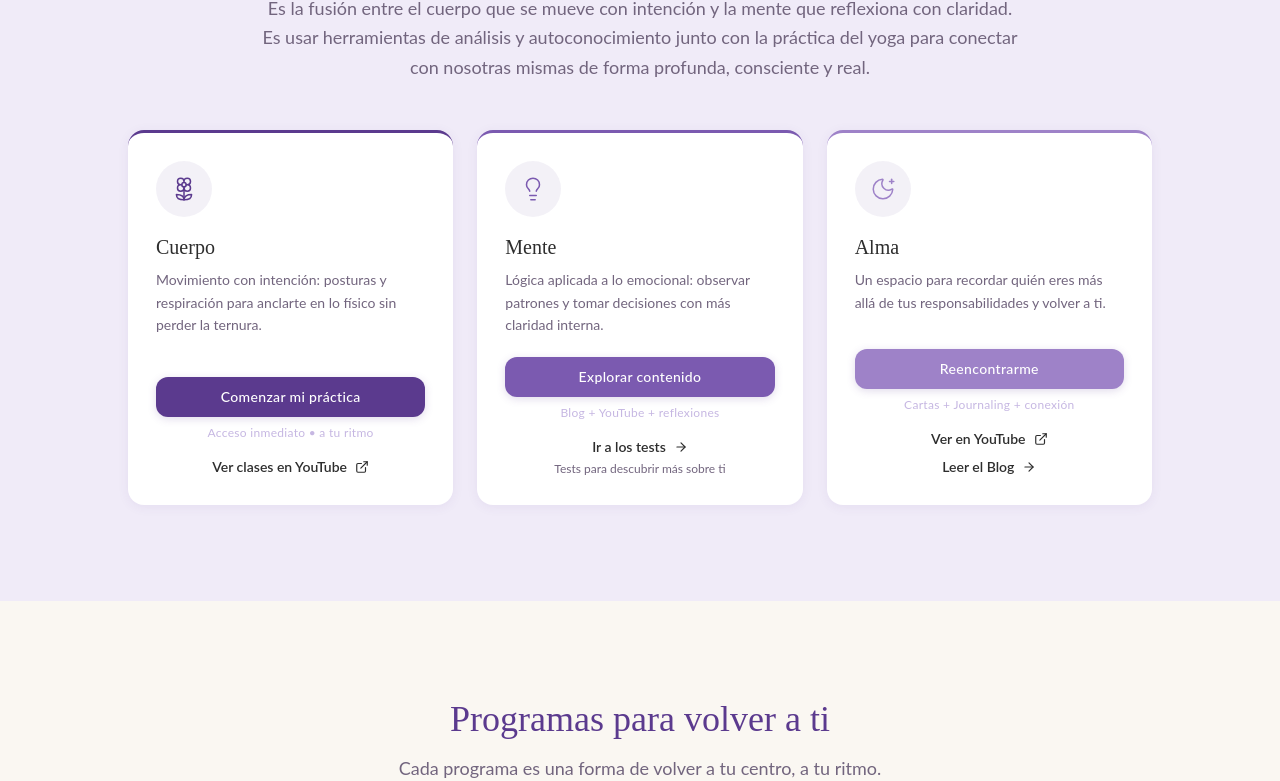
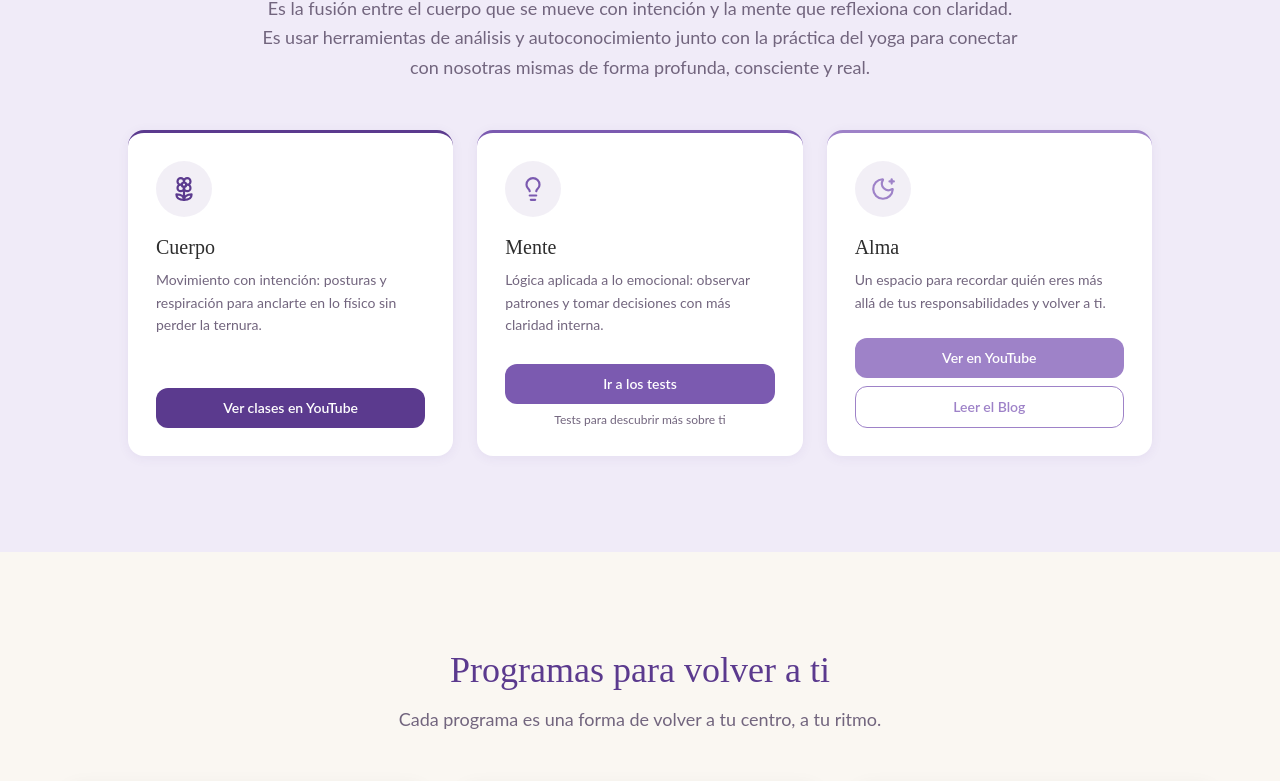
Before and after one commit to aeom0/yla-mvp, a Next.js app: page / in a window 1280 px wide. Shown: the part 936-1717 px from the top of the page. Built offline with nearby package versions, Linux system fonts and the light colour scheme.

Commit message:
fix(Philosophy): botones funcionales con links correctos por pilar

```diff
--- a/src/components/home/Philosophy.tsx
+++ b/src/components/home/Philosophy.tsx
@@ -1,36 +1,44 @@
 import { Section, SectionHeader } from "@/components/ui/Section";
 import { siteContent } from "@/data/content";
-import { lucideBrand } from "@/lib/lucideBrand";
-import { ArrowRight, ExternalLink, Flower2, Lightbulb, MoonStar } from "lucide-react";
+import { Flower2, Lightbulb, MoonStar } from "lucide-react";
 import Link from "next/link";
 
 const iconMap = { Flower2, Lightbulb, MoonStar };
 
-const pillarConfig: {
-  btnColor: string;
-  cta: string;
-  subtext: string;
-}[] = [
+type PillarAction =
+  | { type: "external"; href: string; label: string }
+  | { type: "internal"; href: string; label: string }
+  | { type: "dual"; primary: { href: string; label: string; external?: boolean }; secondary: { href: string; label: string; external?: boolean } };
+
+const pillarActions: PillarAction[] = [
   {
-    btnColor: "#5B3A8E",
-    cta: "Comenzar mi práctica",
-    subtext: "Acceso inmediato • a tu ritmo",
+    type: "external",
+    href: "https://www.youtube.com/@yube.karinag",
+    label: "Ver clases en YouTube",
   },
   {
-    btnColor: "#7B5AB0",
-    cta: "Explorar contenido",
-    subtext: "Blog + YouTube + reflexiones",
+    type: "internal",
+    href: "/tests",
+    label: "Tests para descubrir más sobre ti",
   },
   {
-    btnColor: "#9E82C8",
-    cta: "Reencontrarme",
-    subtext: "Cartas + Journaling + conexión",
+    type: "dual",
+    primary: {
+      href: "https://www.youtube.com/@yube.karinag",
+      label: "Ver en YouTube",
+      external: true,
+    },
+    secondary: {
+      href: "/blog",
+      label: "Leer el Blog",
+    },
   },
 ];
 
+const accentColors = ["#5B3A8E", "#7B5AB0", "#9E82C8"];
+
 export function Philosophy() {
   const { philosophy } = siteContent;
-  const { links: nav } = philosophy;
 
   return (
     <Section id="filosofia" style={{ background: "var(--section-alt)" }}>
@@ -39,30 +47,28 @@ export function Philosophy() {
         subtitle={philosophy.description}
         centered
       />
+
       <div className="grid md:grid-cols-3 gap-4 sm:gap-6 max-w-5xl mx-auto items-stretch">
         {philosophy.pillars.map((pillar, i) => {
           const Icon = iconMap[pillar.icon as keyof typeof iconMap];
-          const config = pillarConfig[i];
+          const action = pillarActions[i];
+          const accent = accentColors[i];
 
           return (
             <div
               key={i}
-              className="group relative rounded-2xl bg-white p-6 sm:p-7 flex flex-col transition-all duration-300 hover:shadow-xl hover:-translate-y-1 cursor-pointer"
+              className="group relative rounded-2xl bg-white p-6 sm:p-7 flex flex-col transition-all duration-300 hover:shadow-xl hover:-translate-y-1"
               style={{
-                borderTop: `3px solid ${config.btnColor}`,
+                borderTop: `3px solid ${accent}`,
                 boxShadow: "0 2px 12px rgba(91,58,142,0.07)",
               }}
             >
               {/* Icono */}
               <div
                 className="inline-flex items-center justify-center rounded-full w-14 h-14 mb-4 transition-transform duration-300 group-hover:scale-110"
-                style={{ background: "var(--purple-mist)" }}
+                style={{ background: "rgba(91,58,142,0.08)" }}
               >
-                <Icon
-                  {...lucideBrand}
-                  size={26}
-                  style={{ color: config.btnColor }}
-                />
+                <Icon size={26} style={{ color: accent }} />
               </div>
 
               {/* Título */}
@@ -70,76 +76,64 @@ export function Philosophy() {
 
               {/* Descripción */}
               <p
-                className="text-sm leading-relaxed mb-5 flex-1"
+                className="text-sm leading-relaxed mb-6 flex-1"
                 style={{ color: "var(--muted)" }}
               >
                 {pillar.description}
               </p>
 
-              {/* Botón */}
-              <button
-                type="button"
-                className="w-full py-2.5 px-4 rounded-xl text-sm font-medium tracking-wide transition-all duration-200 active:scale-95 hover:opacity-90 text-white"
-                style={{
-                  background: config.btnColor,
-                  boxShadow: "0 2px 8px rgba(91,58,142,0.18)",
-                }}
-              >
-                {config.cta}
-              </button>
-
-              {/* Sub-texto */}
-              <p
-                className="text-xs mt-2 text-center tracking-wide"
-                style={{ color: "var(--purple-soft)" }}
-              >
-                {config.subtext}
-              </p>
-
-              {/* Enlaces por pilar */}
-              {i === 0 && (
+              {/* CTA por pilar */}
+              {action.type === "external" && (
                 <a
-                  href={nav.youtubeChannelHref}
+                  href={action.href}
                   target="_blank"
                   rel="noopener noreferrer"
-                  className="inline-flex items-center gap-2 mt-4 text-sm font-semibold transition-soft hover:opacity-80 justify-center"
-                  style={{ color: "var(--gold-deep)" }}
+                  className="w-full py-2.5 px-4 rounded-xl text-sm font-semibold text-center transition-all duration-200 hover:opacity-90 active:scale-95 text-white block"
+                  style={{ background: accent }}
                 >
-                  {nav.cuerpoYoutubeLabel} <ExternalLink size={14} aria-hidden />
+                  {action.label}
                 </a>
               )}
-              {i === 1 && (
-                <div className="mt-4 flex flex-col items-center gap-1">
+
+              {action.type === "internal" && (
+                <>
                   <Link
-                    href="/tests"
-                    className="inline-flex items-center gap-2 text-sm font-semibold transition-soft hover:opacity-80"
-                    style={{ color: "var(--gold-deep)" }}
+                    href={action.href}
+                    className="w-full py-2.5 px-4 rounded-xl text-sm font-semibold text-center transition-all duration-200 hover:opacity-90 active:scale-95 text-white block"
+                    style={{ background: accent }}
                   >
-                    {nav.menteTestsLabel} <ArrowRight size={14} aria-hidden />
+                    Ir a los tests
                   </Link>
-                  <span className="text-xs" style={{ color: "var(--muted)" }}>
-                    {nav.menteTestsHint}
-                  </span>
-                </div>
+                  <p
+                    className="text-xs mt-2 text-center"
+                    style={{ color: "var(--muted)" }}
+                  >
+                    {action.label}
+                  </p>
+                </>
               )}
-              {i === 2 && (
-                <div className="mt-4 flex flex-col items-center gap-2">
+
+              {action.type === "dual" && (
+                <div className="flex flex-col gap-2">
                   <a
-                    href={nav.youtubeChannelHref}
+                    href={action.primary.href}
                     target="_blank"
                     rel="noopener noreferrer"
-                    className="inline-flex items-center gap-2 text-sm font-semibold transition-soft hover:opacity-80"
-                    style={{ color: "var(--gold-deep)" }}
+                    className="w-full py-2.5 px-4 rounded-xl text-sm font-semibold text-center transition-all duration-200 hover:opacity-90 active:scale-95 text-white block"
+                    style={{ background: accent }}
                   >
-                    {nav.almaYoutubeLabel}{" "}
-                    <ExternalLink size={14} aria-hidden />
+                    {action.primary.label}
                   </a>
                   <Link
-                    href="/blog"
-                    className="inline-flex items-center gap-2 text-sm font-semibold transition-soft hover:opacity-80"
-                    style={{ color: "var(--lavender)" }}
+                    href={action.secondary.href}
+                    className="w-full py-2.5 px-4 rounded-xl text-sm font-semibold text-center transition-all duration-200 hover:opacity-90 active:scale-95 block"
+                    style={{
+                      border: `1.5px solid ${accent}`,
+                      color: accent,
+                      background: "transparent",
+                    }}
                   >
-                    {nav.almaBlogLabel} <ArrowRight size={14} aria-hidden />
+                    {action.secondary.label}
                   </Link>
                 </div>
               )}
```
